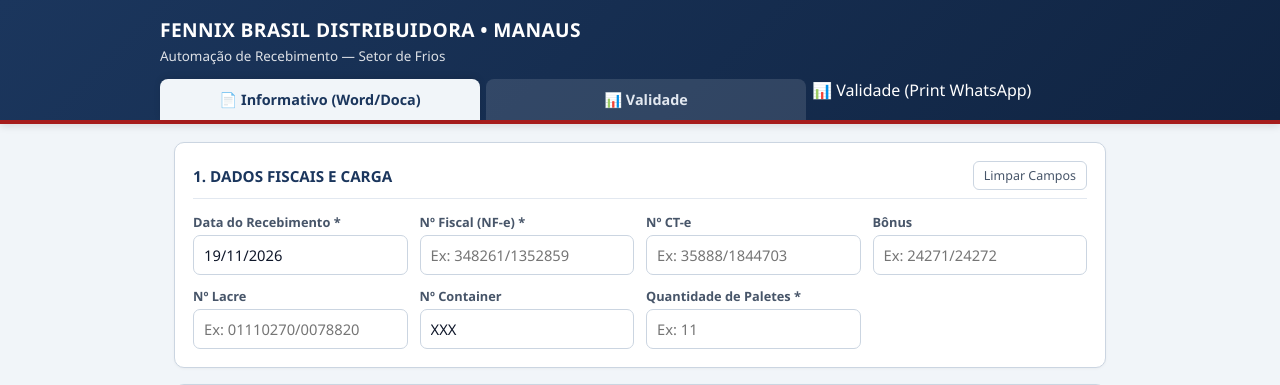
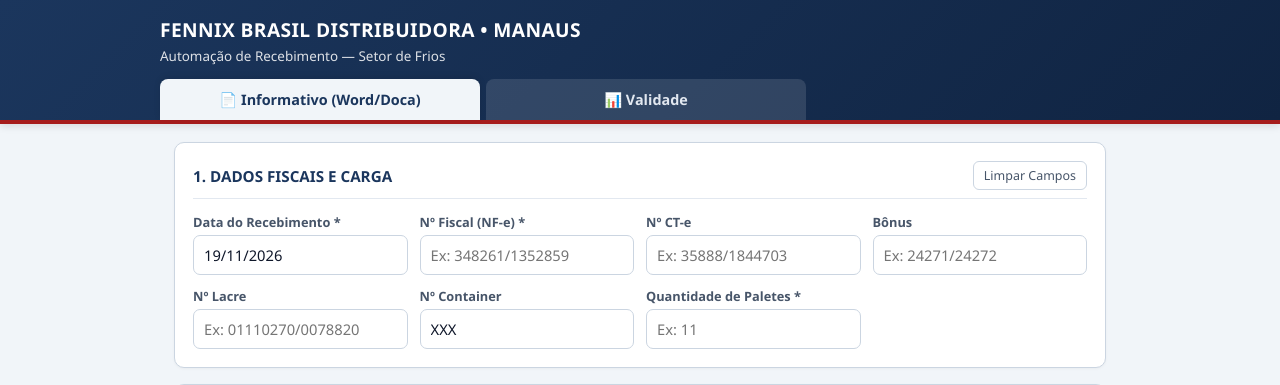
Before and after one commit to wllslz/fennix-recebimento, a Flask app: page / in a window 1280 px wide. Shown: the top 385 px of the page. Run offline with Flask 3, Linux system fonts and the light colour scheme; data that the repository does not hold is empty.

Commit message:
Remove sobra do botao da aba e paragrafo explicativo da validade

```diff
--- a/templates/index.html
+++ b/templates/index.html
@@ -294,8 +294,6 @@
           📄 Informativo (Word/Doca)
         </button>
         <button type="button" class="tab-btn" onclick="trocarAba('aba-validade', this)">📊 Validade</button>
-          📊 Validade (Print WhatsApp)
-        </button>
       </div>
     </div>
   </header>
@@ -515,7 +513,7 @@
 
       <div class="card">
         <h2>
-          <span>Controle de Validade no Recebimento (Cálculo Automático)</span>
+          <span>Controle de Validade no Recebimento</span>
           <button type="button" class="btn-clear" onclick="resetarPlanilha()">Limpar Tabela</button>
         </h2>
 
@@ -531,10 +529,6 @@
             </label>
           </div>
         </div>
-
-        <p style="font-size:0.8rem; color:var(--subtexto); margin:0 0 8px;">
-          Digite o <strong>Código</strong> do produto para preencher a <strong>Descrição</strong> automaticamente pela base (6.073 itens) e calcular o saldo <strong>ABAIXO</strong> conforme a tabela de Shelf-Life.
-        </p>
 
         <div class="table-wrap">
           <table class="shelf-table">
```
